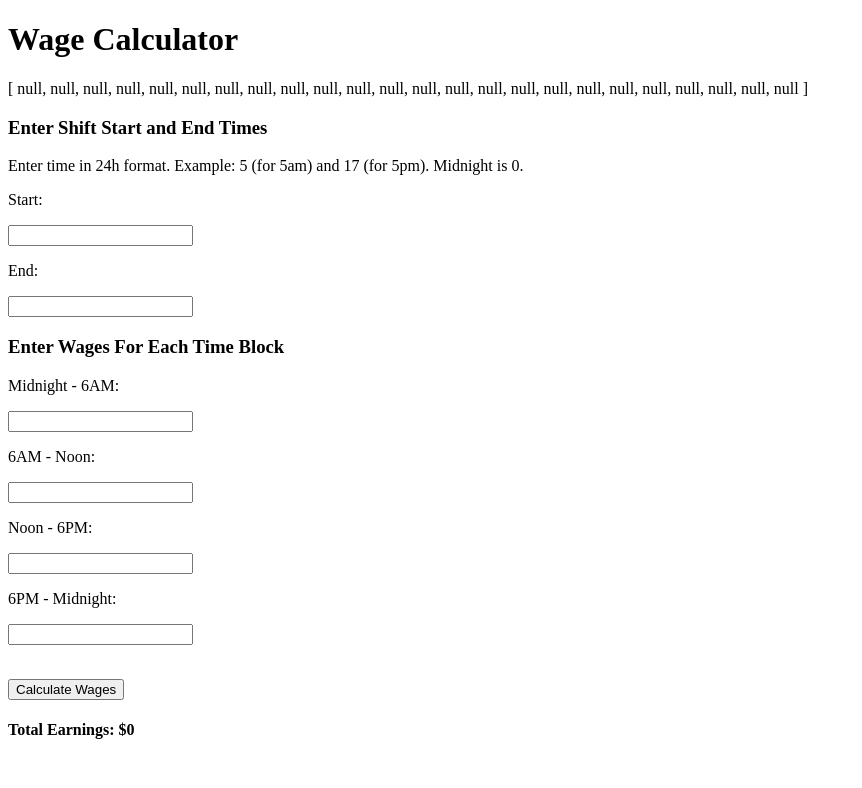
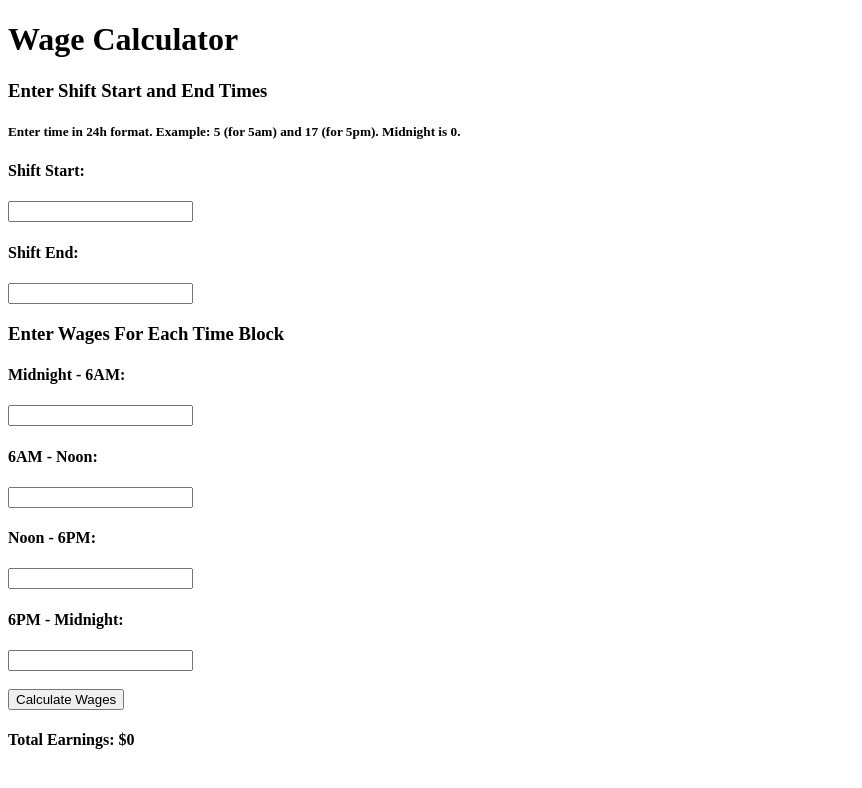
Before and after one commit to tgrinstead3d/BCArray, a Vue app: page / in a window 1280 px wide. Shown: the top 788 px of the page, without its empty margins (0-862 px from the left). Built offline with nearby package versions, Linux system fonts and the light colour scheme.

Commit message:
All working code is fixed. Ready for UI

```diff
--- a/src/components/WageCalculator.vue
+++ b/src/components/WageCalculator.vue
@@ -37,42 +37,36 @@ const getNewArray = () => {
 }
 
 const resetArray = () => {
-  wageArray = [wage1, wage1, wage1, wage1, wage1, wage1,
+  wageArray = ref([wage1, wage1, wage1, wage1, wage1, wage1,
     wage2, wage2, wage2, wage2, wage2, wage2,
     wage3, wage3, wage3, wage3, wage3, wage3,
-    wage4, wage4, wage4, wage4, wage4, wage4];
+    wage4, wage4, wage4, wage4, wage4, wage4]);
   wage1.value = 0;
   wage2.value = 0;
   wage3.value = 0;
   wage4.value = 0;
-  startTime.value = 0;
-  endTime.value = 23;
+  startTime.value = ref();
+  endTime.value = ref();
+  sum = ref();
 }
 
 </script>
 
 <template>
   <h1>Wage Calculator</h1>
-  <span>{{ wageArray }}</span>
   <form @submit.prevent="calculateWage">
     <div>
       <h3>Enter Shift Start and End Times</h3>
-      <p>Enter time in 24h format. Example: 5 (for 5am) and 17 (for 5pm). Midnight is 0.</p>
-      <p>Start:</p><input type="number" v-model.number="startTime"/>
-      <p>{{ startTime }}</p>
-      <p>End:</p><input type="number" v-model.number="endTime"/>
-      <p>{{ endTime }}</p>
+      <h5>Enter time in 24h format. Example: 5 (for 5am) and 17 (for 5pm). Midnight is 0.</h5>
+      <h4>Shift Start:</h4><input type="number" v-model.number="startTime"/>
+      <h4>Shift End:</h4><input type="number" v-model.number="endTime"/>
     </div>
     <div>
       <h3>Enter Wages For Each Time Block</h3>
-      <p>Midnight - 6AM:</p><input type="number" v-model.number="wage1"/>
-      <p>{{ wage1 }}</p>
-      <p>6AM - Noon:</p><input type="number" v-model.number="wage2"/>
-      <p>{{ wage2 }}</p>
-      <p>Noon - 6PM:</p><input type="number" v-model.number="wage3"/>
-      <p>{{ wage3 }}</p>
-      <p>6PM - Midnight:</p><input type="number" v-model.number="wage4"/>
-      <p>{{ wage4 }}</p>
+      <h4>Midnight - 6AM:</h4><input type="number" v-model.number="wage1"/>
+      <h4>6AM - Noon:</h4><input type="number" v-model.number="wage2"/>
+      <h4>Noon - 6PM:</h4><input type="number" v-model.number="wage3"/>
+      <h4>6PM - Midnight:</h4><input type="number" v-model.number="wage4"/>
     </div>
     <br/>
     <div>
```
